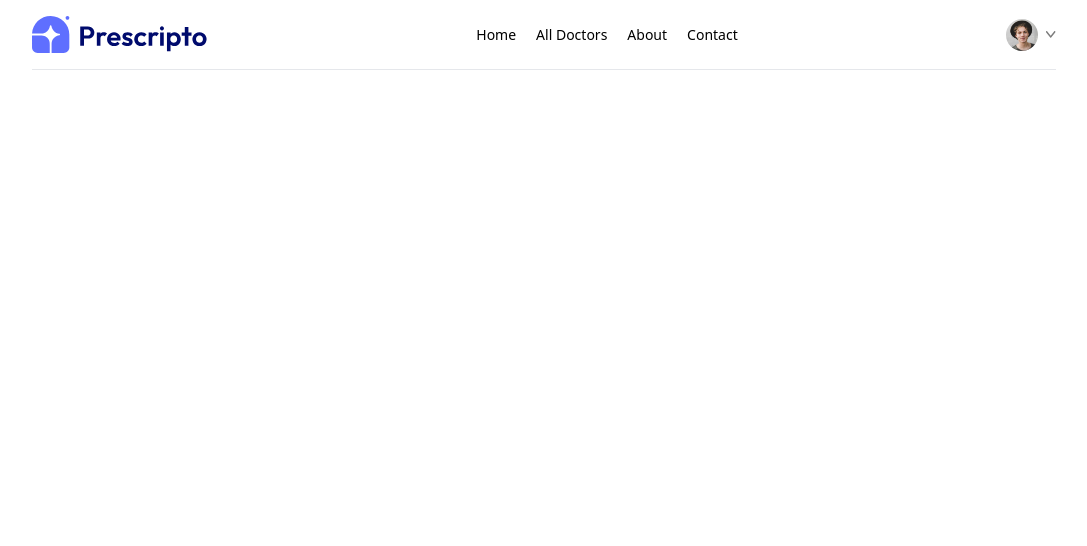
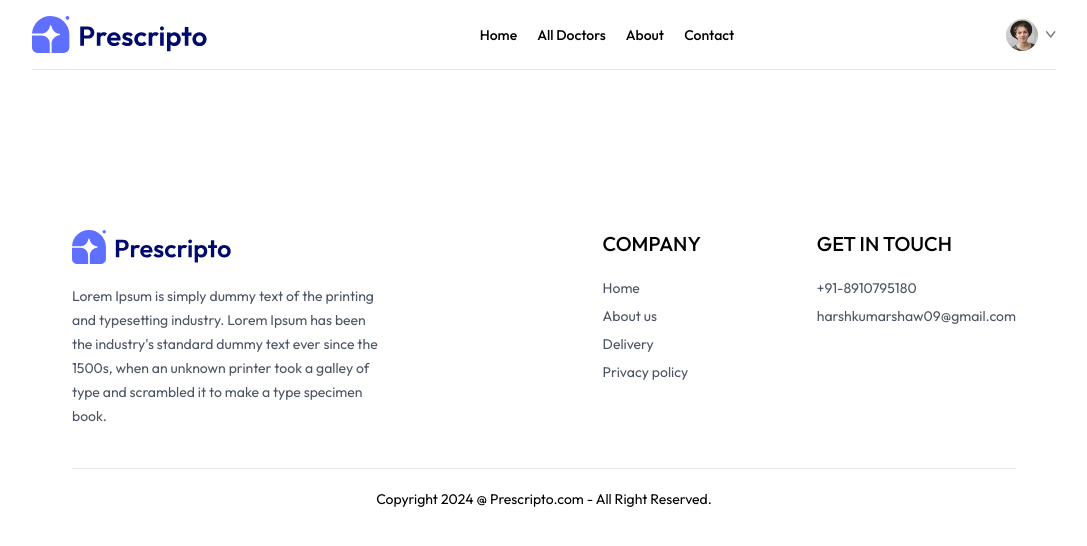
Before and after one commit to HarshKumar032/Prescripto, a React (Vite) app in the folder frontend/: page /appointment/1 in a window 1280 px wide. Shown: the top 546 px of the page, without its empty margins (96-1183 px from the left). Built offline with nearby package versions, Linux system fonts and the light colour scheme.

Commit message:
Home page created

```diff
--- a/frontend/src/App.jsx
+++ b/frontend/src/App.jsx
@@ -9,6 +9,7 @@
 import Myappointments from "./pages/Myappointments";
 import Appointments from "./pages/Appointments";
 import Navbar from "./components/Navbar";
+import Footer from "./components/Footer";
 
 function App() {
   return (
@@ -25,6 +26,7 @@
         <Route path="/my-appointments" element={<Myappointments />} />
         <Route path="/appointment/:docId" element={<Appointments />} />
       </Routes>
+      <Footer/>
     </div>
   );
 }
--- /dev/null
+++ b/frontend/src/components/Banner.jsx
@@ -0,0 +1,28 @@
+import React from 'react'
+import {assets} from '../assets/assets_frontend/assets'
+import {useNavigate} from 'react-router-dom'
+
+const Banner = () => {
+
+    const navigate = useNavigate()
+  return (
+    <div className='flex bg-primary rounded-lg  px-6 sm:px-10 md:px-14 lg:px-12 my-20 md:mx-10'>
+      {/*-------left side------*/}
+      <div className='flex-1 py-8 sm:py-10 md:py-16 lg:py-24 lg:pl-5'>
+        <div className='text-xl sm:text-2xl md:text-3xl lg:text-5xl font-semibold text-white'>
+            <p >Book Appointment</p>
+            <p className='mt-4'>With 100+ Trusted Doctors</p>
+        </div>
+        <button onClick={()=>{navigate('/login'); scrollTo(0,0)}} className='bg-white text-sm sm:text-base text-gray-600 px-8 py-3 rounded-full mt-6 hover:scale-105 transition-all '>Create account</button>
+      </div>
+
+
+      {/*-----right side-----*/}
+      <div className='hidden md:block md:w-1/2 lg:w-[370px] relative'>
+        <img className='w-full absolute bottom-0 right-0 max-w-md' src={assets.appointment_img} alt="" />
+      </div>
+    </div>
+  )
+}
+
+export default Banner
--- /dev/null
+++ b/frontend/src/components/Footer.jsx
@@ -0,0 +1,47 @@
+import React from "react";
+import { assets } from "../assets/assets_frontend/assets";
+
+const Footer = () => {
+  return (
+    <div className="md:mx-10">
+      <div className="flex flex-col sm:grid grid-cols-[3fr_1fr_1fr] gap-14 my-10  mt-40 text-sm">
+        <div>
+          <img className="mb-5 w-40" src={assets.logo} alt="" />
+          <p className="w-full md:w-2/3 text-gray-600 leading-6">
+            Lorem Ipsum is simply dummy text of the printing and typesetting
+            industry. Lorem Ipsum has been the industry's standard dummy text
+            ever since the 1500s, when an unknown printer took a galley of type
+            and scrambled it to make a type specimen book.
+          </p>
+        </div>
+
+        <div>
+          <p className="text-xl font-medium mb-5">COMPANY</p>
+          <ul className="flex flex-col gap-2 text-gray-600">
+            <li>Home</li>
+            <li>About us</li>
+            <li>Delivery</li>
+            <li>Privacy policy</li>
+          </ul>
+        </div>
+
+        <div>
+          <p className="text-xl font-medium mb-5">GET IN TOUCH</p>
+          <ul className="flex flex-col gap-2 text-gray-600">
+            <li>+91-8910795180</li>
+            <li>harshkumarshaw09@gmail.com</li>
+          </ul>
+        </div>
+      </div>
+
+      <div>
+        <hr />
+        <p className="py-5 text-sm text-center">
+          Copyright 2024 @ Prescripto.com - All Right Reserved.
+        </p>
+      </div>
+    </div>
+  );
+};
+
+export default Footer;
--- a/frontend/src/components/Navbar.jsx
+++ b/frontend/src/components/Navbar.jsx
@@ -11,7 +11,7 @@
   return (
     <div className="flex items-center justify-between text-sm py-4 mb-5 border-b border-b-grey-400">
       {/* Correctly reference the logo */}
-      <img src={assets.logo} alt="Logo" className="w-44 cursor-pointer" />
+      <img onClick={()=>navigate('/')} src={assets.logo} alt="Logo" className="w-44 cursor-pointer" />
 
       <ul className="hidden md:flex items-start gap-5 font-medium">
         {/* Correctly set up NavLinks with the "to" prop */}
--- a/frontend/src/index.css
+++ b/frontend/src/index.css
@@ -1,6 +1,11 @@
+@import url('https://fonts.googleapis.com/css2?family=Outfit:wght@100..900&display=swap');
 @tailwind base;
 @tailwind components;
 @tailwind utilities;
+
+*{
+    font-family: Outfit;
+}
 
 .active hr{
     @apply block
--- a/frontend/src/pages/Home.jsx
+++ b/frontend/src/pages/Home.jsx
@@ -2,6 +2,7 @@
 import Header from '../components/Header'
 import SpecialityMenu from '../components/SpecialityMenu'
 import TopDoctors from '../components/TopDoctors'
+import Banner from '../components/Banner'
 
 const Home = () => {
   return (
@@ -9,6 +10,7 @@
       <Header/>
       <SpecialityMenu/>
       <TopDoctors/>
+      <Banner/>
     </div>
   )
 }
```
